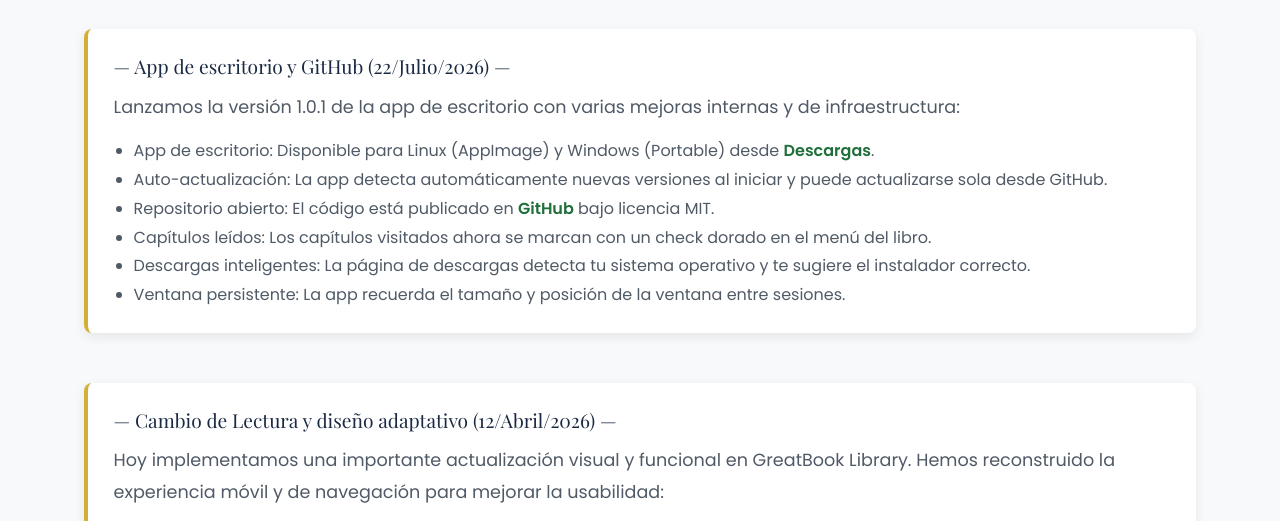
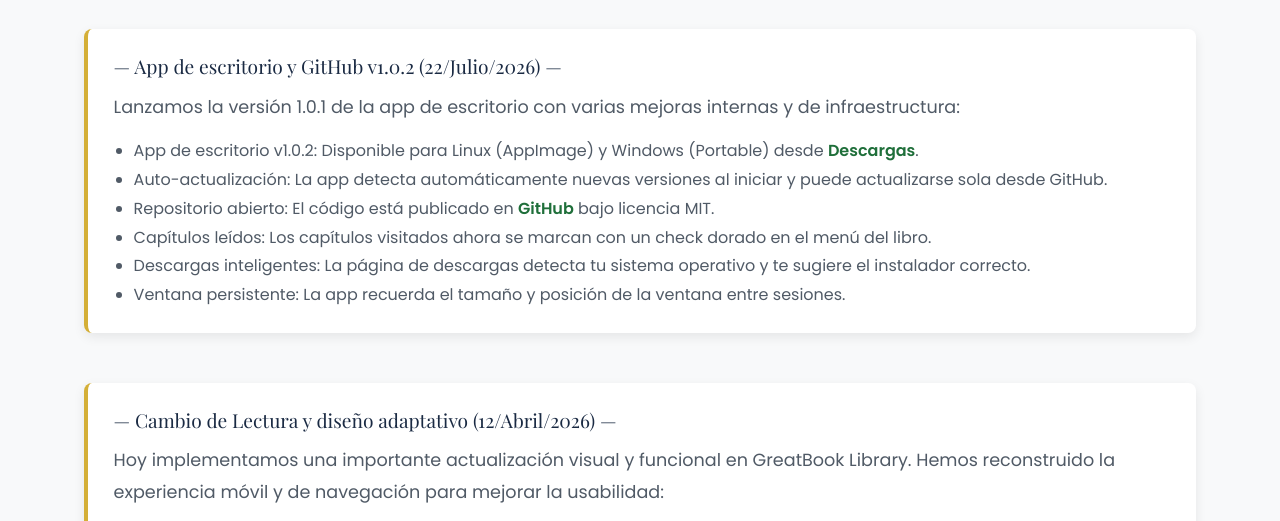
Before and after one commit to Wastermanlord/GreatBook-Library, an Electron app: page app/noticias.html in a window 1280 px wide. Shown: the part 261-782 px from the top of the page. Drawn offline with nearby package versions, Linux system fonts and the light colour scheme.

Commit message:
fix: electron-updater en dependencies, dsapp excluido del build, bump v1.0.2

```diff
--- a/app/noticias.html
+++ b/app/noticias.html
@@ -56,10 +56,10 @@
 
         <section class="news-list">
             <article class="news-item">
-                <h3>— App de escritorio y GitHub (22/Julio/2026) —</h3>
+                <h3>— App de escritorio y GitHub v1.0.2 (22/Julio/2026) —</h3>
                 <p>Lanzamos la versión 1.0.1 de la app de escritorio con varias mejoras internas y de infraestructura:</p>
                 <ul class="news-links" style="list-style: disc; margin-top: 15px; padding-left: 20px; color: var(--text-secondary);">
-                    <li><strong>App de escritorio:</strong> Disponible para Linux (AppImage) y Windows (Portable) desde <a href="descargas.html">Descargas</a>.</li>
+                    <li><strong>App de escritorio v1.0.2:</strong> Disponible para Linux (AppImage) y Windows (Portable) desde <a href="descargas.html">Descargas</a>.</li>
                     <li><strong>Auto-actualización:</strong> La app detecta automáticamente nuevas versiones al iniciar y puede actualizarse sola desde GitHub.</li>
                     <li><strong>Repositorio abierto:</strong> El código está publicado en <a href="https://github.com/Wastermanlord/GreatBook-Library" target="_blank">GitHub</a> bajo licencia MIT.</li>
                     <li><strong>Capítulos leídos:</strong> Los capítulos visitados ahora se marcan con un check dorado en el menú del libro.</li>
--- a/electron-builder.yml
+++ b/electron-builder.yml
@@ -6,6 +6,7 @@ files:
   - main.js
   - preload.js
   - app/**/*
+  - "!app/dsapp/**"
 publish:
   provider: github
   owner: Wastermanlord
```
Also changed, not shown: package.json (+5 -3 lines).
